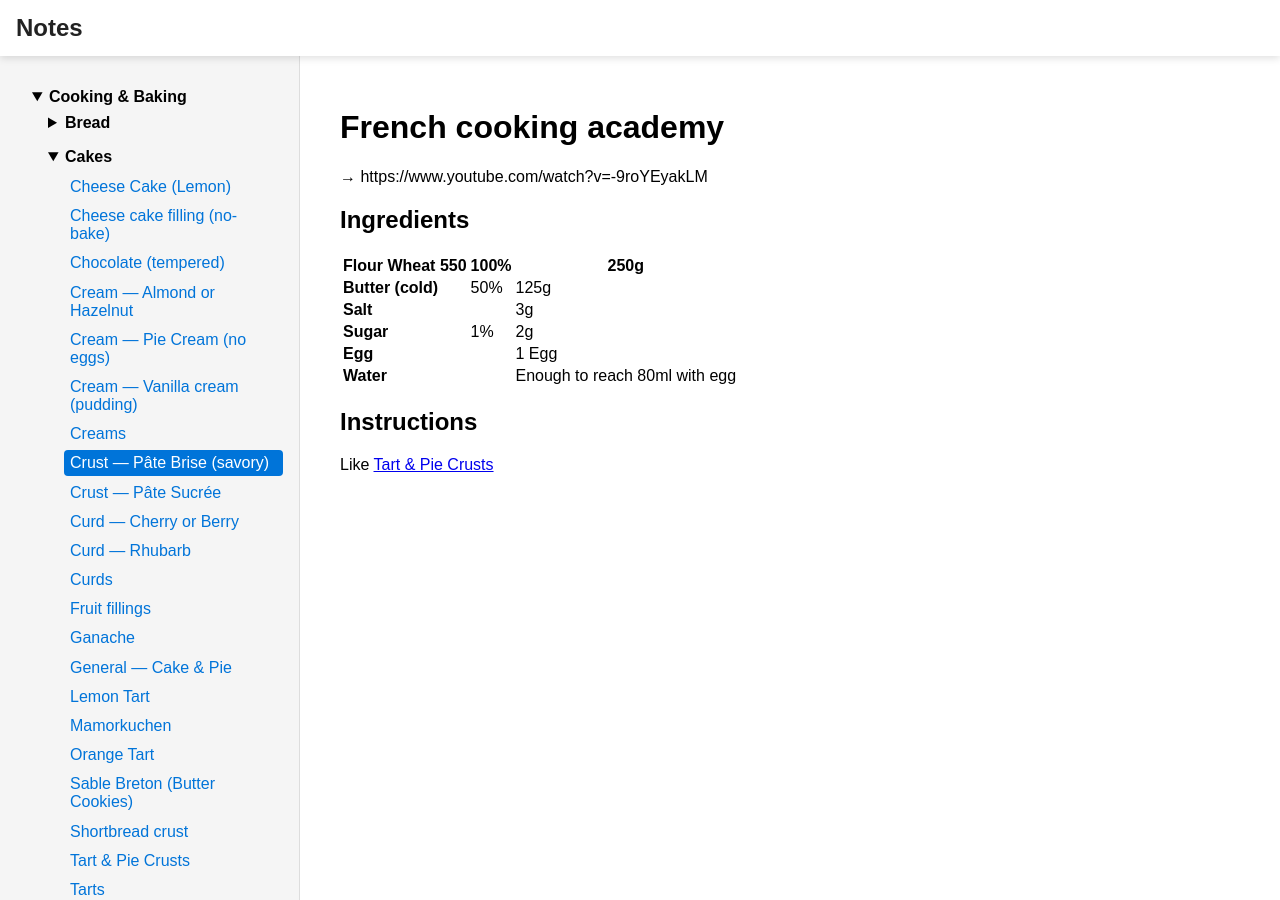
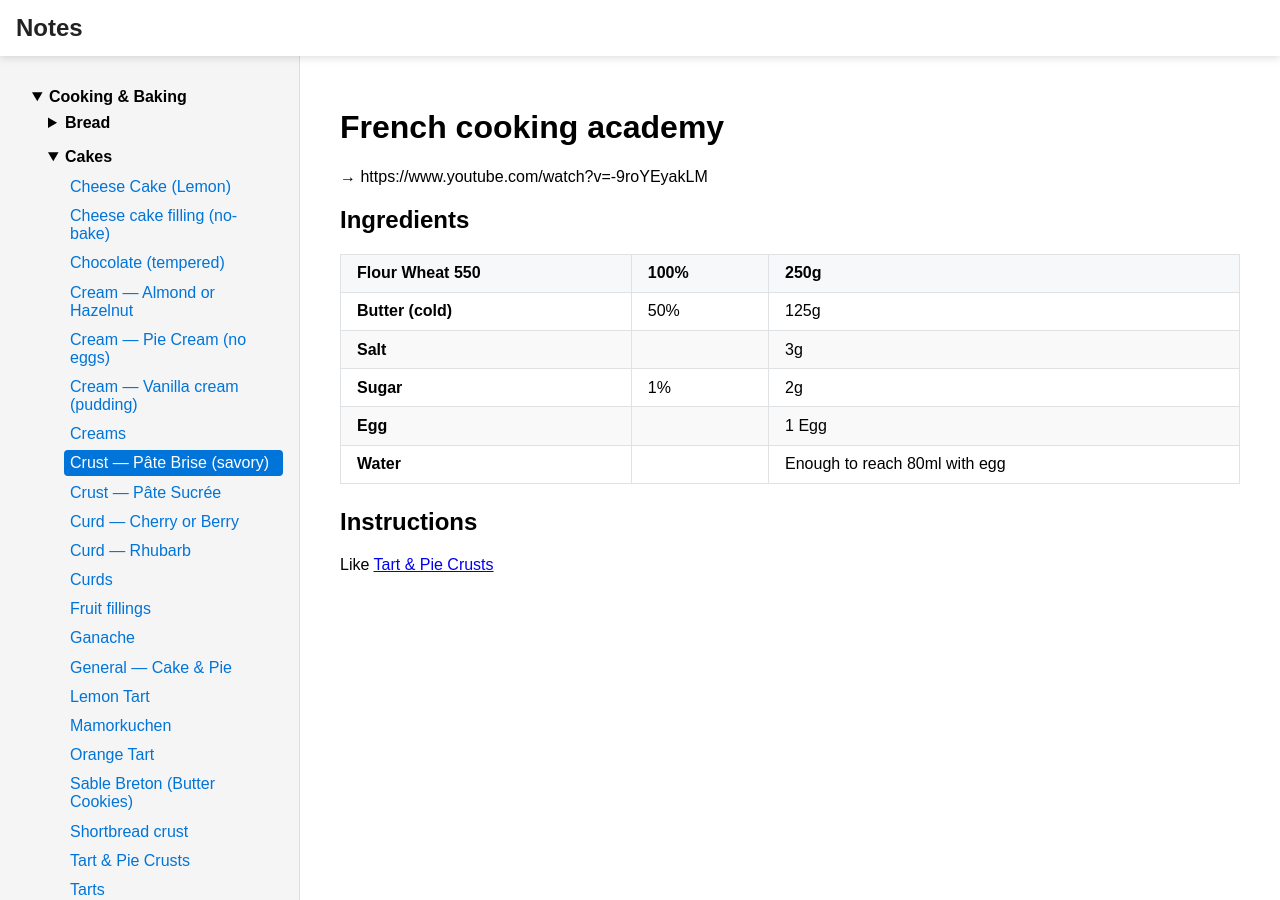
Before and after one commit to lukasoppermann/notes, a Jekyll site: the page built from Cooking & Baking/Cakes/Crust — Pâte Brise (savory).md, in a window 1280 px wide and 900 px high. Built offline with Jekyll 4.4.1, drawn with Linux system fonts in a browser that asks for light colours; our own code applies the rules of GitHub Pages for plain Markdown files.

Commit message:
improve markdown rendering

```diff
--- a/_config.yml
+++ b/_config.yml
@@ -1,4 +1,11 @@
 theme: jekyll-theme-minimal
+kramdown:
+  auto_ids: true
+  parse_block_html: true
+  input: GFM
+  hard_wrap: false
+  syntax_highlighter: rouge
+  auto_link: true
 defaults:
   -
     scope:
--- a/assets/css/style.css
+++ b/assets/css/style.css
@@ -1,6 +1,7 @@
 @import "./base.css";
 @import "./header.css";
 @import "./card.css";
+@import "./table.css";
 
 .layout {
   display: flex;
--- /dev/null
+++ b/assets/css/table.css
@@ -0,0 +1,18 @@
+table {
+  border-collapse: collapse;
+  width: 100%;
+  margin-bottom: 1.5em;
+  font-size: 1em;
+}
+th, td {
+  border: 1px solid #dfe2e5;
+  padding: 0.6em 1em;
+  text-align: left;
+}
+th {
+  background: #f6f8fa;
+  font-weight: bold;
+}
+tr:nth-child(even) {
+  background: #f9f9f9;
+}
```
